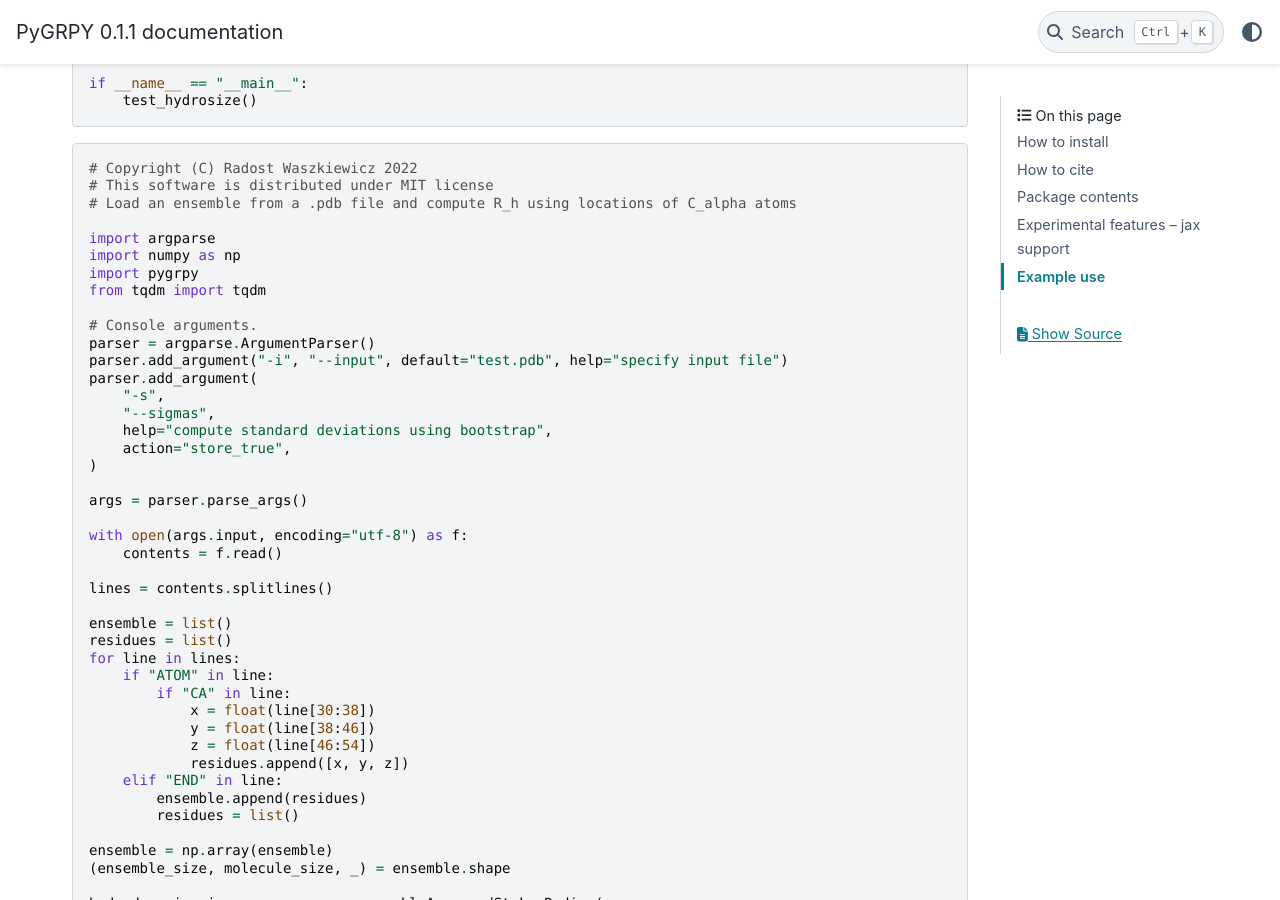
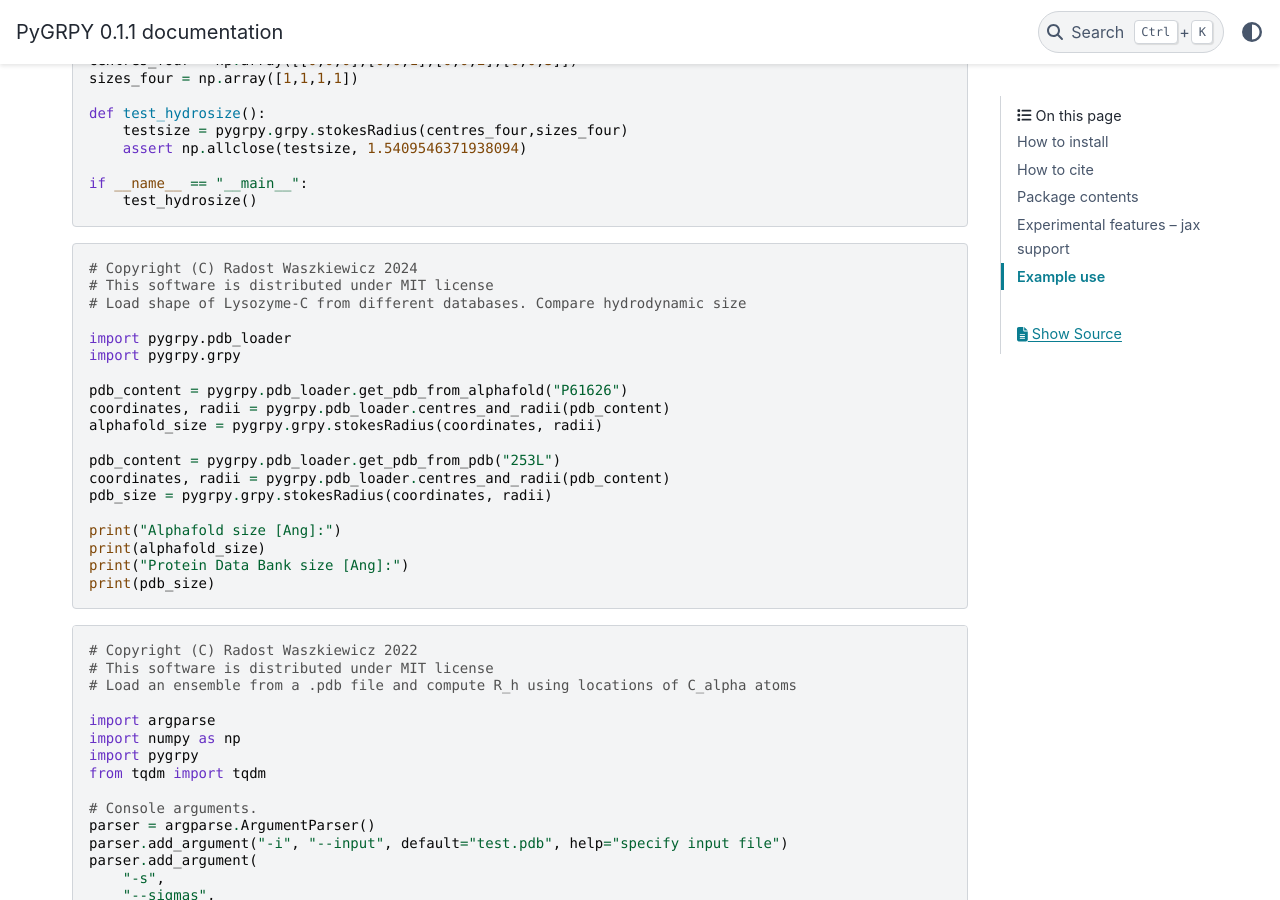
Before and after one commit to RadostW/PyGRPY, a Sphinx documentation site: the page built from docs/source/index.rst, in a window 1280 px wide and 900 px high, scrolled down 1554 px. Built offline with Sphinx 7.4.7 and the PyData theme 0.15.4, drawn with Linux system fonts in a browser that asks for light colours.

Commit message:
Change incorporate new features into docs

```diff
--- a/docs/requirements.txt
+++ b/docs/requirements.txt
@@ -11,9 +11,10 @@ sphinxcontrib-serializinghtml==1.1.5
 
 numpy>=1.20.3
 scipy>=1.5.4
+MDAnalysis>=2.7.0
 
 jax>=0.2.13
-#jaxlib
+jaxlib
 
 docutils>=0.16
 
--- a/docs/source/conf.py
+++ b/docs/source/conf.py
@@ -23,6 +23,8 @@ _pysrc = os.path.abspath(os.path.join(os.path.abspath(__file__), '..', '..', '..
 sys.path.insert(0, _pysrc)
 # Now we can import local modules.
 import pygrpy
+import pygrpy.pdb_loader
+import pygrpy.jax_grpy_tensors
 
 
 # -- Project dependencies import ---------------------------------------------
@@ -30,7 +32,7 @@ import pygrpy
 # Import what you need for the documented package to work
 import numpy
 import scipy
-
+import MDAnalysis
 
 # -- Project information -----------------------------------------------------
 
--- a/docs/source/index.rst
+++ b/docs/source/index.rst
@@ -41,6 +41,9 @@ Package contents
 .. automodule:: pygrpy.grpy_tensors
    :members:
 
+.. automodule:: pygrpy.pdb_loader
+   :members:
+
 Experimental features -- jax support
 ''''''''''''''''''''''''''''''''''''
 .. automodule:: pygrpy.jax_grpy_tensors
@@ -69,6 +72,28 @@ Example use
 
     if __name__ == "__main__":
         test_hydrosize()
+
+.. prompt:: python >>> auto
+
+    # Copyright (C) Radost Waszkiewicz 2024
+    # This software is distributed under MIT license
+    # Load shape of Lysozyme-C from different databases. Compare hydrodynamic size
+
+    import pygrpy.pdb_loader
+    import pygrpy.grpy
+
+    pdb_content = pygrpy.pdb_loader.get_pdb_from_alphafold("P61626")
+    coordinates, radii = pygrpy.pdb_loader.centres_and_radii(pdb_content)
+    alphafold_size = pygrpy.grpy.stokesRadius(coordinates, radii)
+
+    pdb_content = pygrpy.pdb_loader.get_pdb_from_pdb("253L")
+    coordinates, radii = pygrpy.pdb_loader.centres_and_radii(pdb_content)
+    pdb_size = pygrpy.grpy.stokesRadius(coordinates, radii)
+
+    print("Alphafold size [Ang]:")
+    print(alphafold_size)
+    print("Protein Data Bank size [Ang]:")
+    print(pdb_size)
 
 
 .. prompt:: python >>> auto
```
